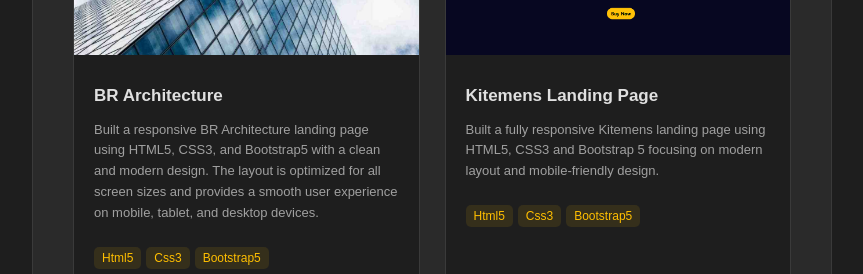
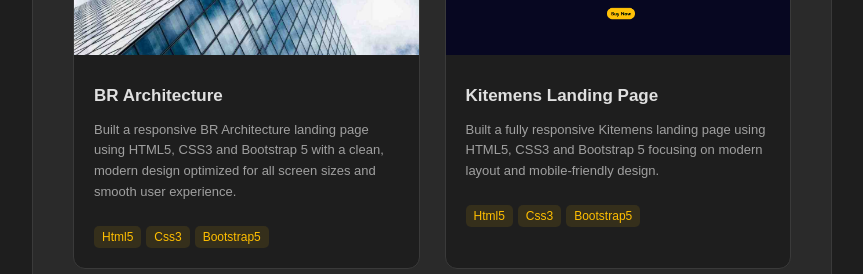
Before and after one commit to abdulrehmangull495/arportfolio, a React (Vite) app: page / in a window 1280 px wide. Shown: the part 1280-1554 px from the top of the page, without its empty margins (408-1271 px from the left). Built offline with nearby package versions, Linux system fonts and the light colour scheme.

Commit message:
update code

```diff
--- a/src/App.jsx
+++ b/src/App.jsx
@@ -237,8 +237,8 @@ function App() {
                 <div className="card">
                   <h3>BR Architecture</h3>
                   <p>
-                    Built a responsive BR Architecture landing page using HTML5, CSS3, and Bootstrap5 with a clean and modern design. The layout is optimized for all screen sizes and provides
-                     a smooth user experience on mobile, tablet, and desktop devices.
+                    Built a responsive BR Architecture landing page using HTML5, CSS3 and Bootstrap 5 with a clean,
+                     modern design optimized for all screen sizes and smooth user experience.
                   </p>
                   <span>Html5</span>
                   <span>Css3</span>
```
